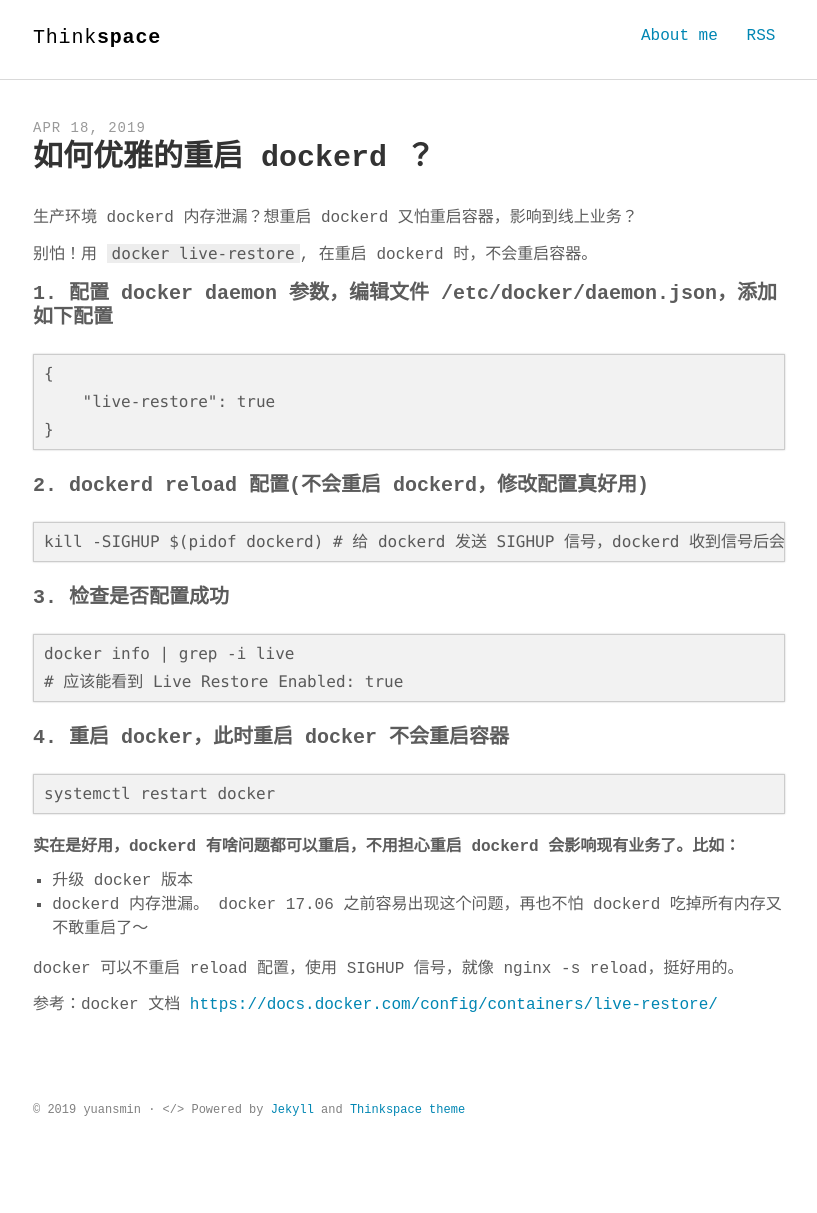
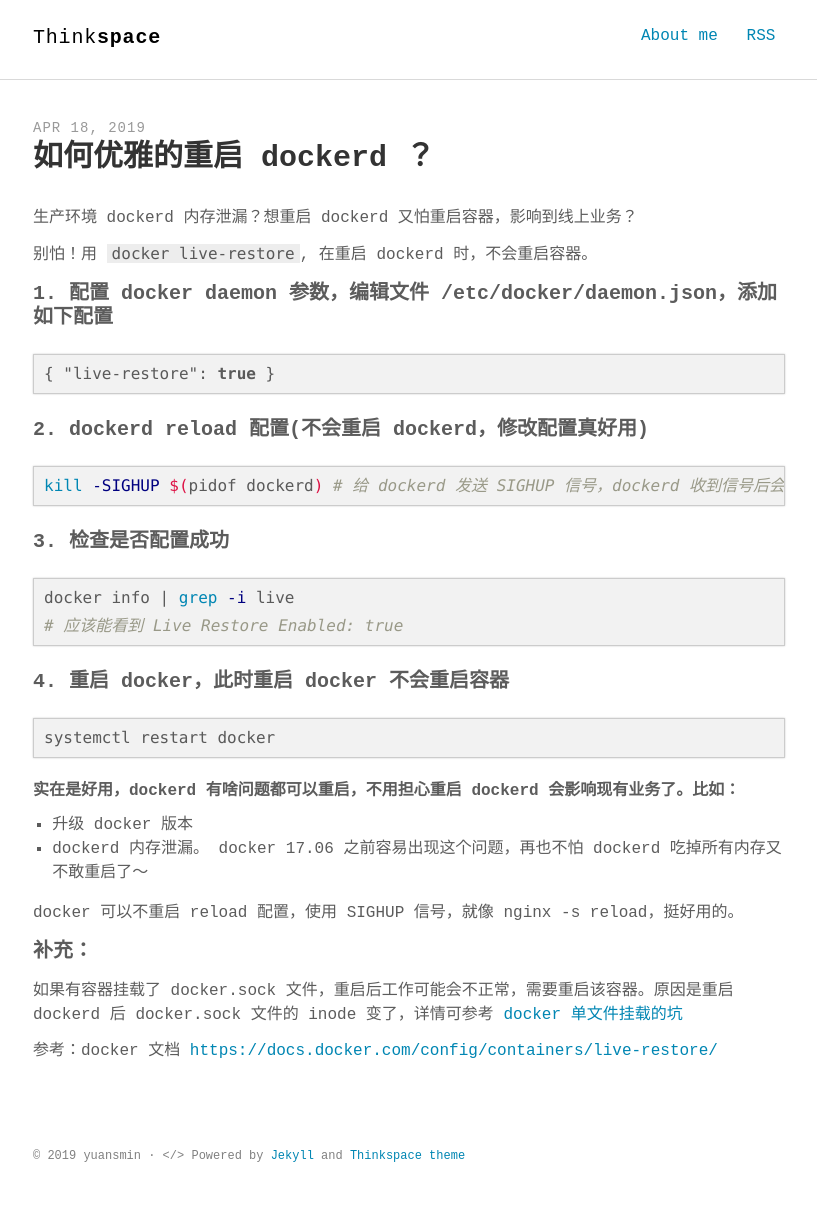
Before and after one commit to yuansmin/yuansmin.github.io, a Jekyll site: the page built from _posts/2019-04-18-restart-docker-gracefully.md, in a window 1280 px wide. Shown: the whole page, without its empty margins (231-1048 px from the left). Built offline with Jekyll 4.4.1, drawn with Linux system fonts in a browser that asks for light colours; some web fonts are replaced; before the commit the page ends 1167 px from its top, so only the background shows below that.

Commit message:
update socket changed

````diff
--- a/_posts/2019-04-18-restart-docker-gracefully.md
+++ b/_posts/2019-04-18-restart-docker-gracefully.md
@@ -12,7 +12,7 @@ description: 生产环境 dockerd 内存泄漏？想重启 dockerd 又怕重启
 
 #### 1. 配置 docker daemon 参数，编辑文件 /etc/docker/daemon.json，添加如下配置
 
-```
+``` json
 {
     "live-restore": true
 }
@@ -20,18 +20,19 @@ description: 生产环境 dockerd 内存泄漏？想重启 dockerd 又怕重启
 
 #### 2. dockerd reload 配置(不会重启 dockerd，修改配置真好用)
 
-```
+``` shell
 kill -SIGHUP $(pidof dockerd) # 给 dockerd 发送 SIGHUP 信号，dockerd 收到信号后会 reload 配置
 ```
 
 #### 3. 检查是否配置成功
-```
+``` shell
 docker info | grep -i live
 # 应该能看到 Live Restore Enabled: true
 ```
 
 #### 4. 重启 docker，此时重启 docker 不会重启容器
-```
+
+``` shell
 systemctl restart docker
 ```
 
@@ -42,4 +43,8 @@ systemctl restart docker
 
 docker 可以不重启 reload 配置，使用 SIGHUP 信号，就像 nginx -s reload，挺好用的。
 
+#### 补充：
+
+如果有容器挂载了 docker.sock 文件，重启后工作可能会不正常，需要重启该容器。原因是重启 dockerd 后 docker.sock 文件的 inode 变了，详情可参考 [docker 单文件挂载的坑]({% post_url 2019-04-28-docker-mount-single-file %})
+
 参考：docker 文档 [https://docs.docker.com/config/containers/live-restore/](https://docs.docker.com/config/containers/live-restore/)
````
